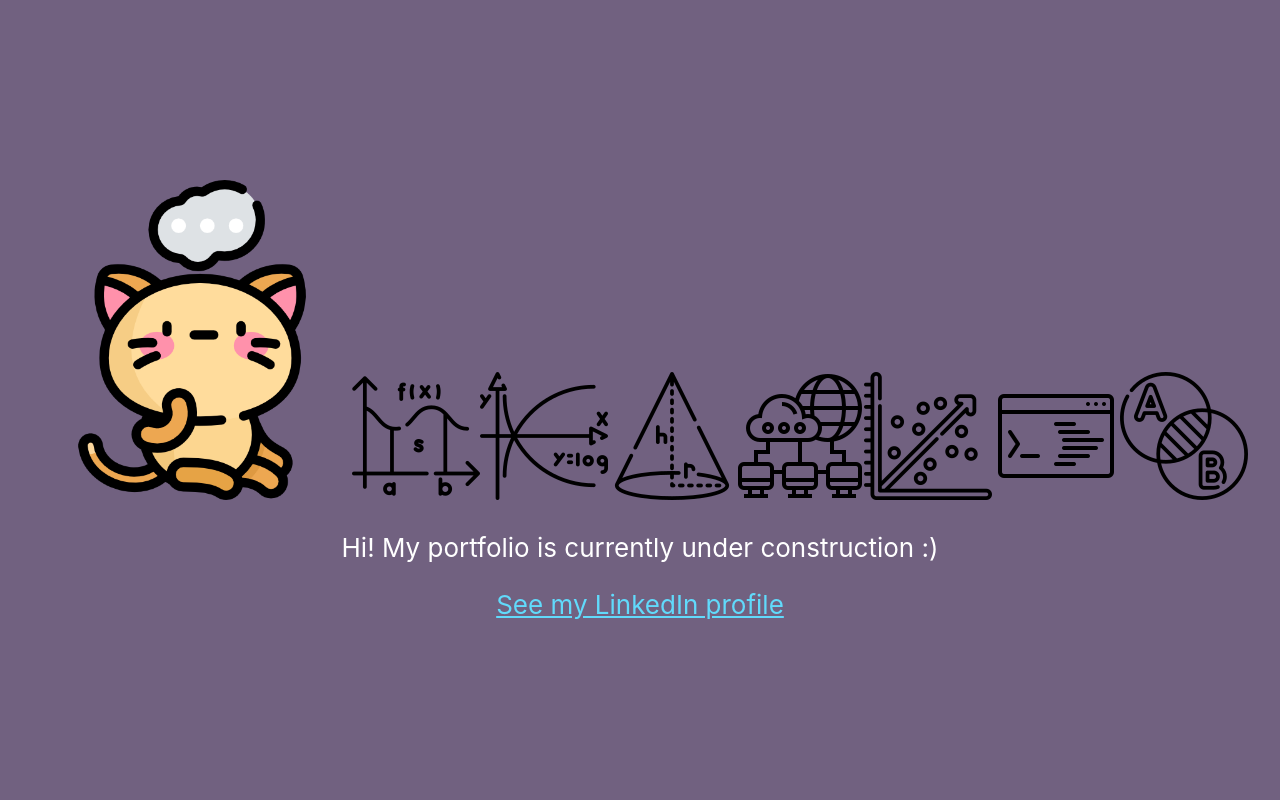
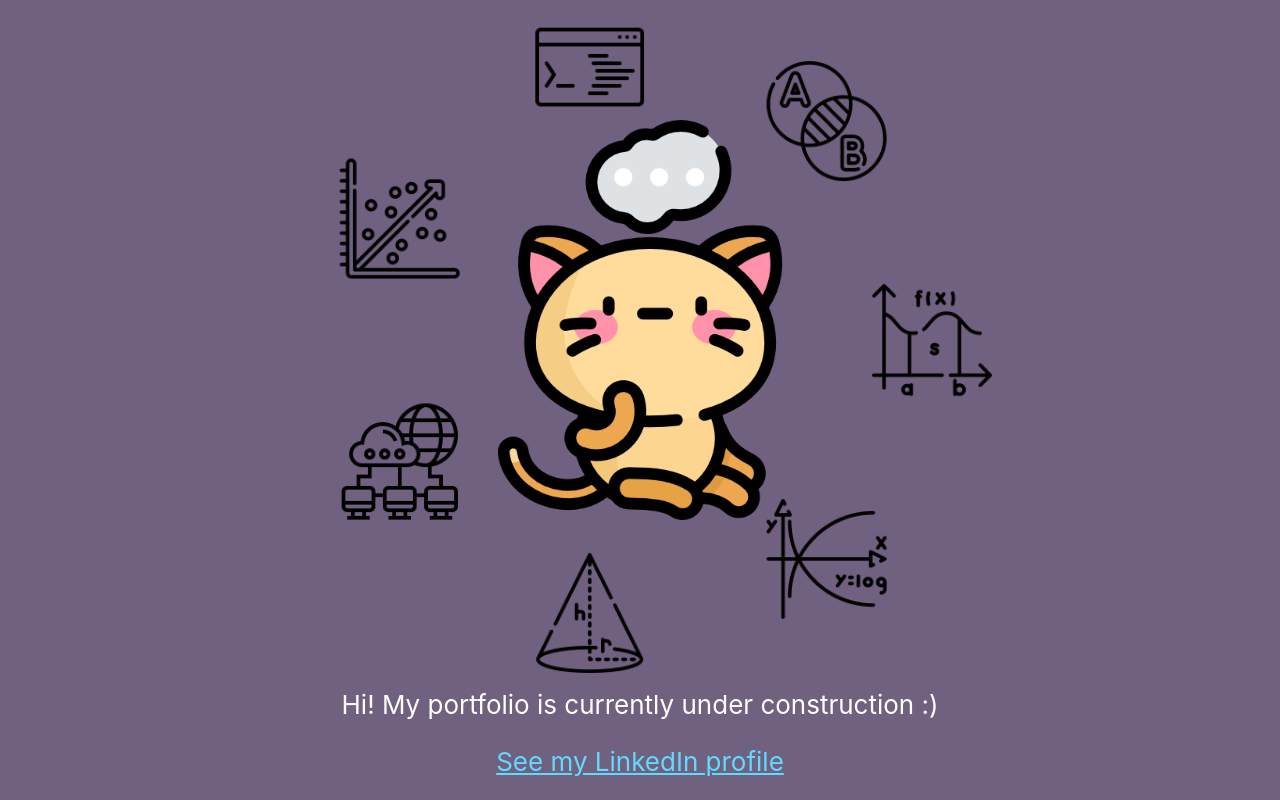
Before and after one commit to A-Cusick/A-Cusick.github.io, a React (Create React App) app: page / in a window 1280 px wide. Built offline with nearby package versions, Linux system fonts and the light colour scheme.

Commit message:
might need to refactor thought wheel for animation

```diff
--- a/src/App.css
+++ b/src/App.css
@@ -2,15 +2,13 @@
   text-align: center;
 }
 
-.Kitty {
-  height: 40vmin;
-  pointer-events: none;
-}
-
 @media (prefers-reduced-motion: no-preference) {
-  .App-logo {
-    animation: App-logo-spin infinite 20s linear;
-  }
+  /* .Thought-wheel {
+    animation: Thought-wheel-spin infinite 20s linear;
+  } */
+  /* .Thought {
+    animation: Thought-wheel-spin infinite 20s reverse linear;
+  } */
 }
 
 .App-header {
@@ -27,8 +25,37 @@
 .App-link {
   color: #61dafb;
 }
+.Thinking-kitty {
+  height: 80vmin;
+  width: 50vmin;
+  /* border: 5px solid white; */
+}
 
-@keyframes App-logo-spin {
+.Thinking-kitty * {
+  position: absolute;
+  /* border: 1px solid black; */
+}
+
+.Kitty {
+  height: 50cqmin;
+  left: calc(50vw - 25cqmin);
+  top: calc(40vh - 25cqmin);
+}
+
+.Thought-wheel {
+  width: 70cqmin;
+  height: 70cqmin;
+  left: calc(50cqw - 35cqmin);
+  top: calc(40cqh - 35cqmin);
+  /* border: 2px solid grey; */
+}
+
+.Thought {
+  width: 15cqmin;
+  height: 15cqmin;
+}
+
+@keyframes Thought-wheel-spin {
   from {
     transform: rotate(0deg);
   }
--- a/src/App.js
+++ b/src/App.js
@@ -14,10 +14,16 @@ function App() {
   return (
     <div className="App">
       <header className="App-header">
-        <div id="thinking-kitty">
-          <img src={kitty} className="Kitty" alt="kitty" />
-          {thoughtIcons.map((thought, i) => {return <img src={thought} className="thought" id={`thought-${i}`} />})}
+      <div className="Thinking-kitty">
+        <img src={kitty} className="Kitty" alt="kitty" />
+        <div className="Thought-wheel">
+          {thoughtIcons.map((thought, i) => {return (
+            <img src={thought} key={`thought-${i}`} className="Thought" style={{
+              transform: `translate(-6cqmin, 30cqmin) rotate(${i * 360/thoughtIcons.length}deg) translateX(35cqmin) rotate(${-i * 360/thoughtIcons.length}deg)`,
+            }}/>
+          )})}
         </div>
+      </div>
         <p>
           Hi! My portfolio is currently under construction :)
         </p>
```
